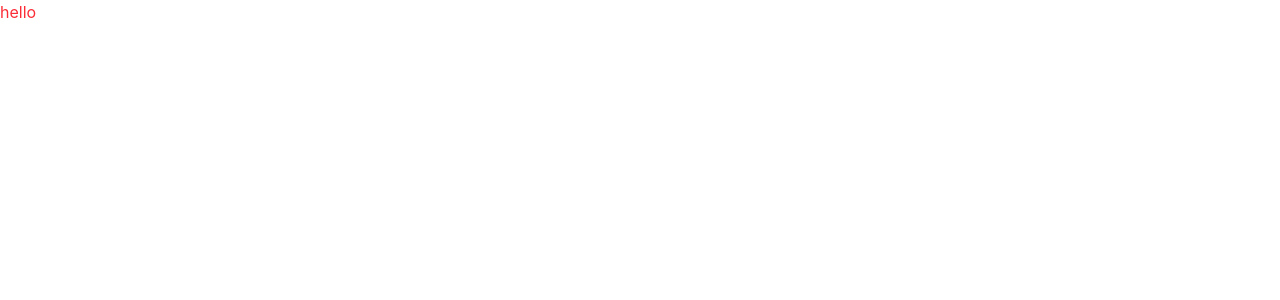
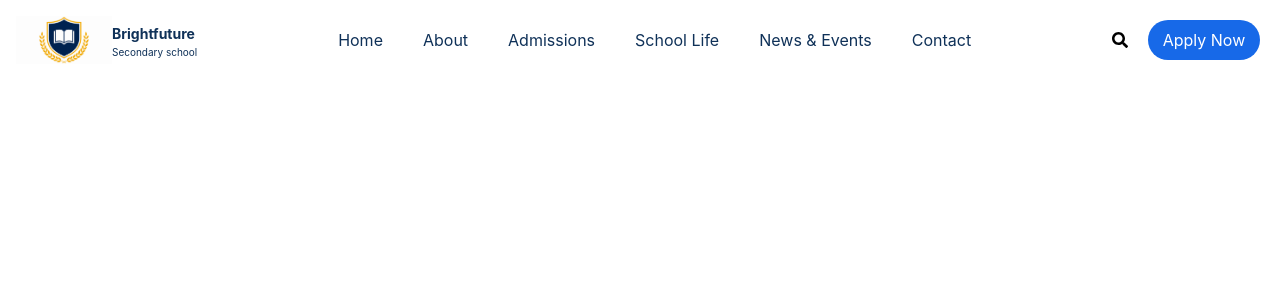
Before and after one commit to JohnMabas/Bright-Future, a React (Vite) app: page / in a window 1280 px wide. Shown: the top 300 px of the page. Built offline with nearby package versions, Linux system fonts and the light colour scheme.

Commit message:
add NAv-Bar component

```diff
--- a/src/App.jsx
+++ b/src/App.jsx
@@ -1,11 +1,12 @@
 
 import './App.css'
+import NavBar from './components/NavBar'
 
 function App() {
 
   return (
-    <>
-      <h1 className='text-red-500'>hello</h1>
+    < >
+      <NavBar/>
     </>
   )
 }
--- a/src/components/NavBar.jsx
+++ b/src/components/NavBar.jsx
@@ -1,9 +1,34 @@
 
-import React from 'react'
+import { FaSearch } from "react-icons/fa"
+import Logo from "/public/image/Bright-log0.png"
 
 export default function NavBar() {
   return (
     <div>
+        <nav className="flex justify-between items-center p-4">
+            <div className="flex items-center">
+                <img src={Logo} alt="logo" className="w-24" />
+                <div>
+                    <b className="text-sm text-[#0F3158]">Brightfuture</b>
+                    <p className="text-[10px] text-[#0F3158]">Secondary school</p>
+                </div>
+            </div>
+
+            <ul className="flex justify-center items-center gap-10 text-[#0F3158]">
+                <li>Home</li>
+                <li>About</li>
+                <li>Admissions</li>
+                <li>School Life</li>
+                <li>News & Events</li>
+                <li>Contact</li>
+
+            </ul>
+            <div className="flex items-center gap-4">
+                <FaSearch/>
+                <button className=" rounded-full bg-[#1769E8] text-white w-28 p-2 m-1 ">Apply Now</button>
+            </div>
+        </nav>
+
 
     </div>
   )
```
Also changed, not shown: public/image/Bright-log0.png (added).
